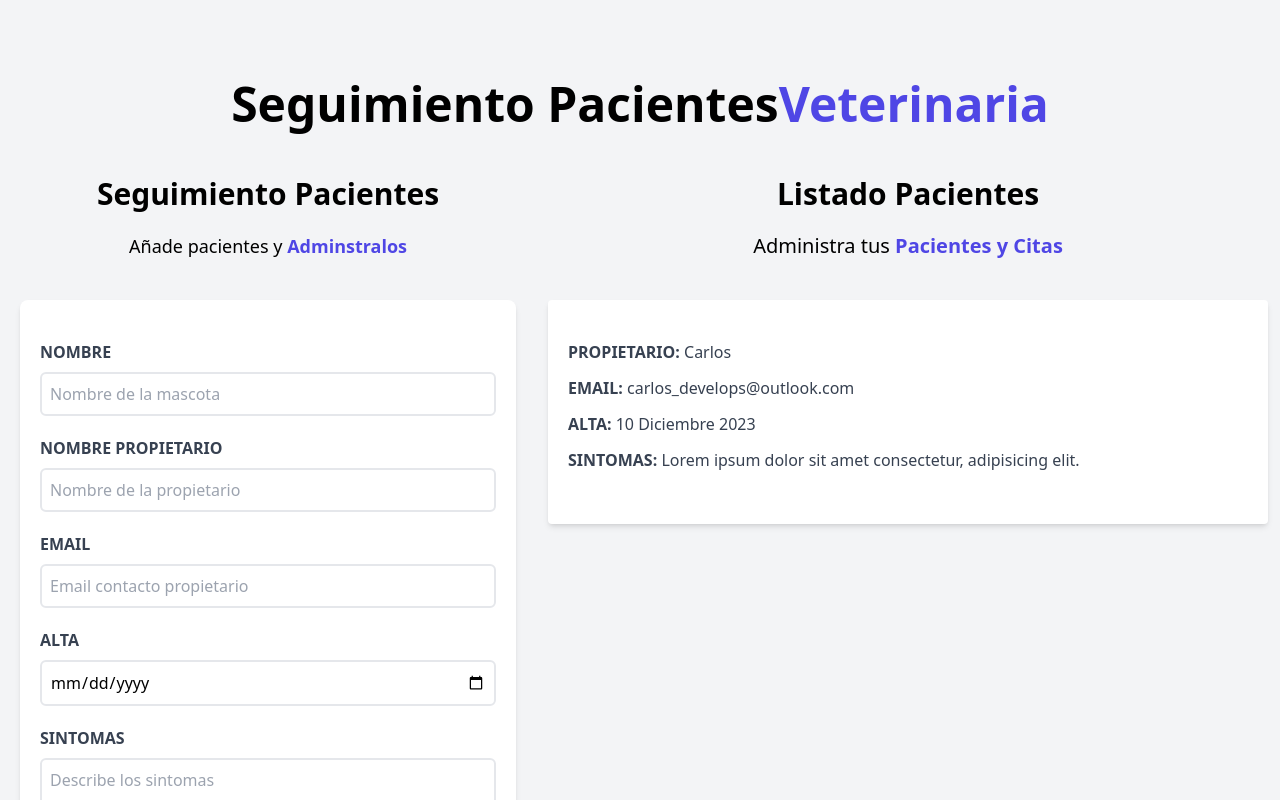
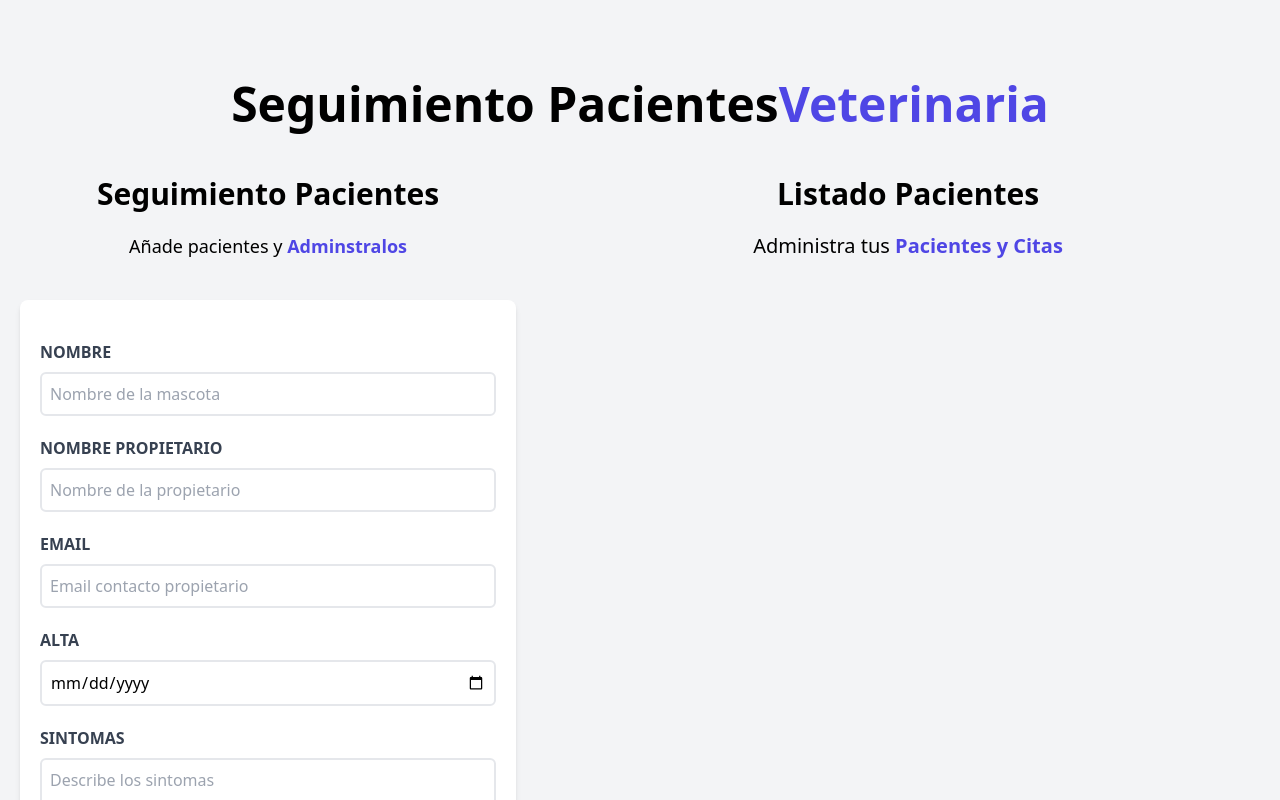
Before and after one commit to YouDevs/citas-react, a React (Vite) app: page / in a window 1280 px wide. Shown: the top 800 px of the page. Built offline with nearby package versions, Linux system fonts and the light colour scheme.

Commit message:
generando un key id unico con js

```diff
--- a/src/components/Formulario.jsx
+++ b/src/components/Formulario.jsx
@@ -10,6 +10,13 @@ const Formulario = ({pacientes, setPacientes}) => {
 	const [fecha, setFecha] = useState('')
 	const [sintomas, setSintomas] = useState('')
 	const [error, setError] = useState(false)
+
+	const generarId = () => {
+		const random = Math.random().toString(36).substr(2)
+		const fecha = Date.now().toString(36)
+
+		return random + fecha
+	}
 
 
 	const handleSubmit = (e) => {
@@ -29,7 +36,8 @@ const Formulario = ({pacientes, setPacientes}) => {
 			propietario,
 			email,
 			fecha,
-			sintomas
+			sintomas,
+			id: generarId()
 		}
 
 		// console.log(objetoPaciente)
--- a/src/components/ListadoPacientes.jsx
+++ b/src/components/ListadoPacientes.jsx
@@ -11,33 +11,10 @@ const ListadoPacientes = ({pacientes}) => {
 					<span className="text-indigo-600 font-bold">Pacientes y Citas</span>
 			</p>
 
-			<div className="m-3 bg-white shadow-md px-5 py-10 rounded">
-				<p className="font-bold mb-3 text-gray-700 uppercase">
-					Propietario: {""}
-					<span className="font-normal normal-case">Carlos</span>
-				</p>
-				<p className="font-bold mb-3 text-gray-700 uppercase">
-					Email: {""}
-					<span className="font-normal normal-case">
-						carlos_develops@outlook.com
-					</span>
-				</p>
-				<p className="font-bold mb-3 text-gray-700 uppercase">
-					Alta: {""}
-					<span className="font-normal normal-case">10 Diciembre 2023</span>
-				</p>
-				<p className="font-bold mb-3 text-gray-700 uppercase">
-					Sintomas: {""}
-					<span className="font-normal normal-case">
-						Lorem ipsum dolor sit amet consectetur, adipisicing elit.
-					</span>
-				</p>
-			</div>
-
 			{
-				pacientes.map( (paciente, index) => (
+				pacientes.map( paciente => (
 						<Paciente
-							key={index}
+							key={paciente.id}
 							paciente={paciente}
 						/>
 					)
```
